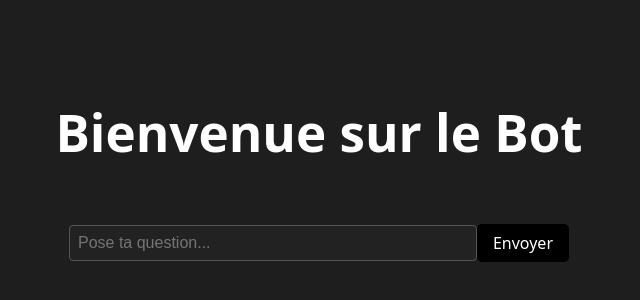
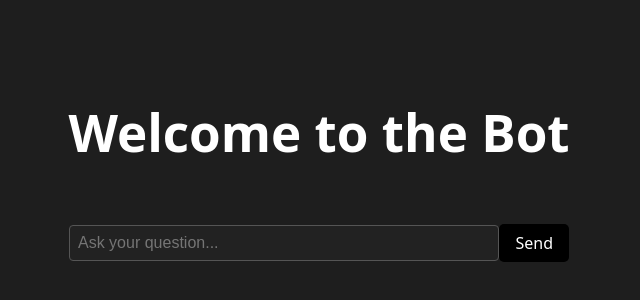
Before and after one commit to Griffith-Website-Scrapping-AI/APP-frontend, a React (Vite) app in the folder Griffith-Website-Scrapping-AI-Frontend/: page / in a window 1280 px wide. Shown: the part 218-518 px from the top of the page, without its empty margins (321-961 px from the left). Built offline with nearby package versions, Linux system fonts and the light colour scheme.

Commit message:
traduction plus Readme

```diff
--- a/Griffith-Website-Scrapping-AI-Frontend/src/components/BotTyping.jsx
+++ b/Griffith-Website-Scrapping-AI-Frontend/src/components/BotTyping.jsx
@@ -12,9 +12,9 @@ export default function BotTyping({ text, onDone }) {
       i++;
       if (i === text.length) {
         clearInterval(interval);
-        onDone(); // signal que c’est terminé
+        onDone(); // signal that it's over
       }
-    }, 10); // vitesse d’écriture (en ms)
+    }, 10); // writing speed (in ms)
 
     return () => clearInterval(interval);
   }, [text, onDone]);
--- a/Griffith-Website-Scrapping-AI-Frontend/src/components/ChatBubble.jsx
+++ b/Griffith-Website-Scrapping-AI-Frontend/src/components/ChatBubble.jsx
@@ -31,7 +31,7 @@ export default function ChatBubble({ role, content }) {
       <ReactMarkdown
         remarkPlugins={[remarkGfm]}
         components={{
-          // On force les puces « • » au lieu de "-" si besoin
+          // Force « • » chips instead of «-» if necessary
           ul: ({node, ...props}) => <ul style={{ listStyleType: "disc", paddingLeft: "1rem" }} {...props} />,
           li: ({node, ...props}) => <li style={{ marginBottom: "0.25rem" }} {...props} />,
         }}
--- a/Griffith-Website-Scrapping-AI-Frontend/src/pages/Home.jsx
+++ b/Griffith-Website-Scrapping-AI-Frontend/src/pages/Home.jsx
@@ -42,7 +42,7 @@ export default function Home() {
       setBotQueue(cleaned);
     } catch (err) {
       console.error("fetch error:", err);
-      setError("Une erreur est survenue lors de la requête au serveur.");
+      setError("An error has occurred during the request to the server.");
     } finally {
       setLoading(false);
     }
@@ -64,7 +64,7 @@ export default function Home() {
       }}
     >
       <h1 style={{ marginBottom: "1rem", textAlign: "center" }}>
-        Bienvenue sur le Bot
+        Welcome to the Bot
       </h1>
 
       {error && (
@@ -113,7 +113,7 @@ export default function Home() {
       >
         <input
           type="text"
-          placeholder="Pose ta question..."
+          placeholder="Ask your question..."
           value={question}
           onChange={(e) => setQuestion(e.target.value)}
           disabled={loading || botQueue}
@@ -143,7 +143,7 @@ export default function Home() {
             cursor: loading || botQueue ? "not-allowed" : "pointer",
           }}
         >
-          Envoyer
+          Send
         </button>
       </form>
     </div>
```
Also changed, not shown: 2 other files (tests, documents, lock files or other folders).
